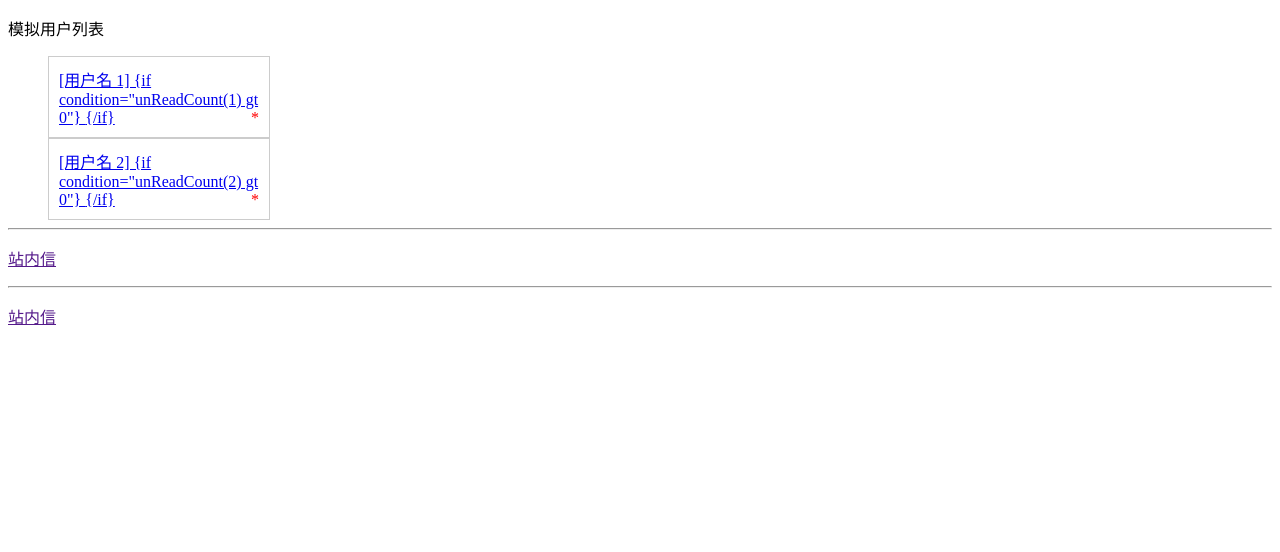
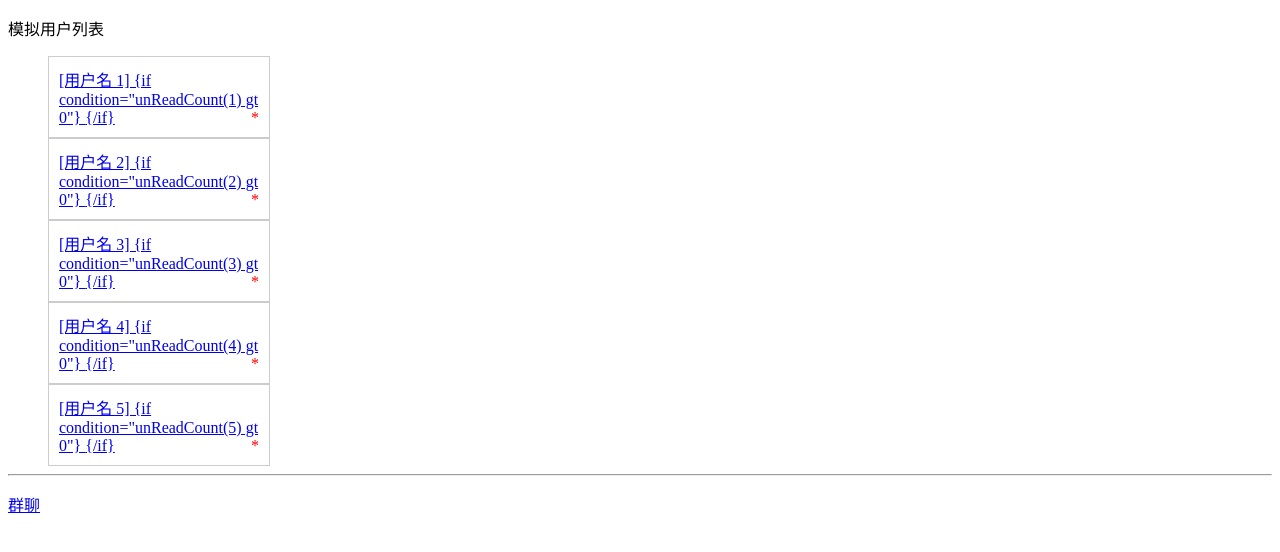
Before and after one commit to gm-fire/fishchart, a PHP site: page /DbName/application/push/view/message/index.html in a window 1280 px wide. Shown: the top 552 px of the page. Run offline with PHP 8.4, Linux system fonts and the light colour scheme.

Commit message:
update group talk function

```diff
--- a/application/push/controller/Message.php
+++ b/application/push/controller/Message.php
@@ -15,7 +15,7 @@
     public function recentList(){
         $messageModel = new MessageModel();
         $uid = input('param.uid');
-        $userList = $messageModel->getRecentConnectUserList($uid); //读取用户1的最近联系人列表
+        $userList = $messageModel->getRecentConnectUserList($uid); //读取用户的最近联系人列表
         $this->assign('userList', $userList);
         return $this->fetch();
     }
--- a/application/push/controller/Worker.php
+++ b/application/push/controller/Worker.php
@@ -122,7 +122,7 @@
 
 /** 发送群组消息，针对UidList循环发送
  * @param  $fromUserId:发送者id
- * @param  $uidList:群聊中所有其他用户的id列表
+ * @param  $uidList:群聊中所有其他用户的id列表字串, 如："1,2,3,4,5"
  * @param  $message:发送的信息，json格式字符串
  * @param  $type:发送的信息类型，text-文本消息（默认）,pic-图片，voice-语音,info-透传信息（不显示的系统消息，如对方删除好友）,sys-系统透传消息
  * @param  $fromGroupId:若是群聊消息，则需要传群id
--- a/application/push/view/message/index.html
+++ b/application/push/view/message/index.html
@@ -36,15 +36,33 @@
                 <span>*</span>
                 {/if}
             </a></li>
+            <li><a href="{:url('/push/Message/recentList', ['uid'=>2])}">[用户名 3]
+                {if condition="unReadCount(3) gt 0"}
+                <span>*</span>
+                {/if}
+            </a></li>
+            <li><a href="{:url('/push/Message/recentList', ['uid'=>2])}">[用户名 4]
+                {if condition="unReadCount(4) gt 0"}
+                <span>*</span>
+                {/if}
+            </a></li>
+            <li><a href="{:url('/push/Message/recentList', ['uid'=>2])}">[用户名 5]
+                {if condition="unReadCount(5) gt 0"}
+                <span>*</span>
+                {/if}
+            </a></li>
         </ul>
         <hr>
         <p>
-            <a href=""{:url('/push/Message/groupChart')}">站内信</a>
+            <a href="{:url('/push/Message/groupChart')}" target="_blank">群聊</a>
         </p>
+        <!--
         <hr>
+
         <p>
-                <a href=""{:url('/push/Message/recentList')}">站内信</a>
+            <a href="{:url('/push/Message/recentList')}">站内信</a>
         </p>
+        -->
     </div>
 </body>
 </html>
--- a/wmserver.php
+++ b/wmserver.php
@@ -7,7 +7,6 @@
 define('BIND_MODULE','push/Worker');
 
 define('SERVER_SOCKET','websocket://127.0.0.1:2346'); //服务器
-//define('SERVER_SOCKET','websocket://0.0.0.0:2346'); //服务器
 
 // 加载框架引导文件
 require __DIR__ . '/thinkphp/start.php';
```
Also changed, not shown: application/push/model/Message.php (+7 -4 lines).
